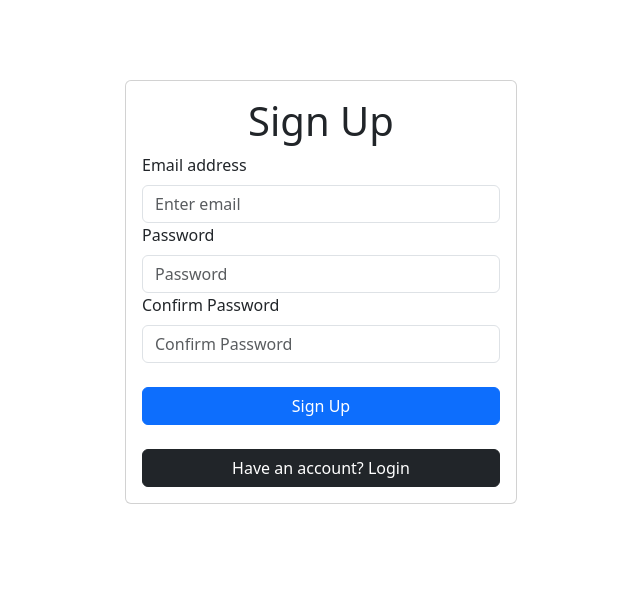
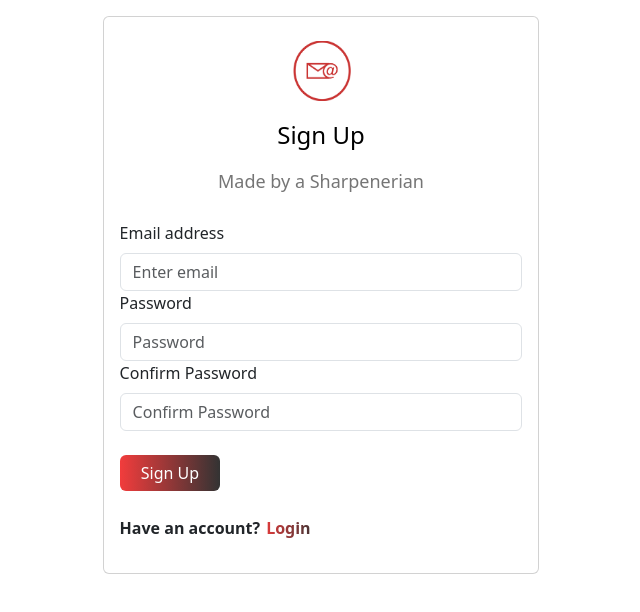
Before and after one commit to AnsariAhmedFrontEnd/mail-box, a React (Create React App) app: page / in a window 1280 px wide. Shown: the top 612 px of the page, without its empty margins (319-959 px from the left). Built offline with nearby package versions, Linux system fonts and the light colour scheme.

Commit message:
Redesing Login Page

```diff
--- a/package.json
+++ b/package.json
@@ -9,11 +9,14 @@
     "@types/react-bootstrap": "^0.32.33",
     "axios": "^1.5.1",
     "bootstrap": "^5.3.2",
+    "firebase": "^10.4.0",
     "react": "^18.2.0",
     "react-bootstrap": "^2.9.0",
     "react-dom": "^18.2.0",
+    "react-draft-wysiwyg": "^1.15.0",
     "react-router-dom": "^6.16.0",
     "react-scripts": "5.0.1",
+    "react-tagsinput": "^3.20.3",
     "web-vitals": "^2.1.4"
   },
   "scripts": {
--- /dev/null
+++ b/src/Pages/Login.css
@@ -0,0 +1,40 @@
+.login {
+    background: linear-gradient(90deg, rgb(242,60,60), rgb(51,51,51));
+    border:rgb(51,51,51) !important;
+    border-radius: 20px;
+}
+
+.text {
+    font-weight: bold;
+}
+
+
+.link-like-btn {
+   color: black;
+   background-color: white;
+   border: none;
+   font-weight: bold;
+   background-clip: text;
+   color: transparent;
+   background-image: linear-gradient(90deg, rgb(242,60,60), rgb(51,51,51));
+  }
+
+  .logo {
+    width: 60px;
+    height: 60px;
+  }
+
+  .tagline {
+    color: rgba(58,58,58,.7);
+    font-size: 18px;
+    font-weight: 500;
+    padding: 10px 0;
+  }
+
+  .login-title {
+    color: #000;
+    font-size: 24px;
+    font-style: normal;
+    font-weight: 500;
+    margin-bottom: 5px;
+  }
--- a/src/Pages/Login.js
+++ b/src/Pages/Login.js
@@ -1,7 +1,13 @@
 import React, { useState } from "react";
-import axios from "axios";
-import {useNavigate} from 'react-router-dom'
+import { useNavigate } from "react-router-dom";
 import { Card, Form, Button } from "react-bootstrap";
+import "./Login.css";
+import { auth } from "../config/firebase";
+import logo from '../assests/sharp-mail-low-resolution-logo-color-on-transparent-background - Copy.png';
+import {
+  createUserWithEmailAndPassword,
+  signInWithEmailAndPassword,
+} from "firebase/auth";
 
 const Login = () => {
   const [isLogin, setIsLogin] = useState(false);
@@ -28,25 +34,13 @@ const Login = () => {
   };
 
   const handleSignup = async () => {
-    //Sigup Logic
-
     if (!isLogin) {
-      const authUrl =
-        "https://identitytoolkit.googleapis.com/v1/accounts:signUp?key=AIzaSyAsIfm2Cj65I3bpkMyPcBl0UPLsYBgBeF0";
-
-      const autData = {
-        email: email,
-        password: password,
-        returnSecureToken: true,
-      };
-
       if (password === confirmPassword) {
         try {
-          const response = await axios.post(authUrl, autData);
-          if(response.status === 200) {
-            alert("Sign Up Successful, Please Login");
-            setIsLogin(!isLogin);
-          }
+          await createUserWithEmailAndPassword(auth, email, password);
+
+          alert("Sign Up Successful, Please Login");
+          setIsLogin(!isLogin);
         } catch (error) {
           console.log(error);
         }
@@ -55,23 +49,11 @@ const Login = () => {
       }
     }
 
-    //Login Login
-    if (Login) {
-      const authUrl =
-        "https://identitytoolkit.googleapis.com/v1/accounts:signInWithPassword?key=AIzaSyAsIfm2Cj65I3bpkMyPcBl0UPLsYBgBeF0";
-
-      const autData = {
-        email: email,
-        password: password,
-        returnSecureToken: true,
-      };
-
+    if (isLogin) {
       try {
-        const response = await axios.post(authUrl, autData);
-        if(response.status === 200) {
-          navigate('/welcome');
-          console.log("logeed in");
-        }
+        await signInWithEmailAndPassword(auth, email, password);
+        navigate("/welcome");
+        console.log("Logged in");
       } catch (error) {
         console.log(error);
       }
@@ -81,11 +63,15 @@ const Login = () => {
   return (
     <div
       className="d-flex align-items-center justify-content-center"
-      style={{ margin: "5rem" }}
+      style={{ margin: "1rem" }}
     >
       <Card style={{ width: "35%" }}>
+        <div className="d-flex align-items-center justify-content-center mt-4">
+        <img src={logo} alt="logo" className="logo" />
+        </div>
         <Card.Body>
-          <h1 className="text-center">{isLogin ? "Login" : "Sign Up"}</h1>
+          <p className="text-center login-title">{isLogin ? "Login" : "Sign Up"}</p>
+          <p className="text-center tagline">Made by a Sharpenerian</p>
           <Form>
             <Form.Group controlId="formBasicEmail">
               <Form.Label>Email address</Form.Label>
@@ -120,23 +106,26 @@ const Login = () => {
             )}
 
             <Button
-              variant="primary"
               type="button"
               onClick={handleSignup}
-              className="w-100 mt-4"
+              className="w-25 mt-4 login"
             >
               {isLogin ? "Login" : "Sign Up"}
             </Button>
 
-            <Button
-              className="w-100 mt-4"
-              variant="dark"
-              onClick={togglePageHandler}
-            >
-              {isLogin
-                ? "Don't Have an Account ? Sign Up"
-                : "Have an account? Login"}
-            </Button>
+            <div className="w-100 mt-4">
+              <p className="text">
+                {" "}
+                {isLogin ? "Don't Have an Account ?" : "Have an account?"}{""}
+                <button
+                  type="button"
+                  className="link-like-btn"
+                  onClick={togglePageHandler}
+                >
+                  {isLogin ? "Sign Up" : "Login"}
+                </button>
+              </p>
+            </div>
           </Form>
         </Card.Body>
       </Card>
--- a/src/Pages/Welcome.js
+++ b/src/Pages/Welcome.js
@@ -1,10 +1,69 @@
-const Welcome = () => {
-    return (
-        <div>
-            Welcome to Mail Box
-        </div>
-    )
+import React, { useState } from "react";
+import TagsInput from "react-tagsinput";
+import "react-tagsinput/react-tagsinput.css";
+import { Editor } from "react-draft-wysiwyg";
+import "react-draft-wysiwyg/dist/react-draft-wysiwyg.css";
+import { Container, Form, Button } from "react-bootstrap";
+
+const editorStyle = {
+  border: "1px solid #ccc",
+  minHeight: "300px",
 };
 
+const Welcome = () => {
+  const [email, setEmail] = useState([]);
+  const [subject, setSubject] = useState("");
+
+  const handleEmailChange = (tags) => {
+    setEmail(tags);
+  };
+
+  const handleSubjectChange = (e) => {
+    setSubject(e.target.value);
+  };
+
+  const handleSendEmail = (e) => {
+    e.preventDefault();
+    // Handle sending email with the provided data (email, subject, editorState)
+    console.log("Sending email:", { email, subject });
+  };
+
+  return (
+    <Container className="w-75">
+      <Form onSubmit={handleSendEmail}>
+        <Form.Group controlId="email" className="mt-5">
+          <TagsInput
+            value={email}
+            onChange={handleEmailChange}
+            inputProps={{
+              placeholder: "Enter email",
+            }}
+          />
+        </Form.Group>
+        <Form.Group controlId="subject" className="mt-2">
+          <Form.Control
+            type="text"
+            placeholder="Enter subject"
+            value={subject}
+            onChange={handleSubjectChange}
+          />
+        </Form.Group>
+
+        <Form.Group controlId="editor" className="mt-2 h-50vh">
+          <div style={editorStyle}>
+            <Editor
+              toolbarClassName="toolbarClassName"
+              wrapperClassName="wrapperClassName"
+              editorClassName="editorClassName"
+            />
+          </div>
+        </Form.Group>
+        <Button variant="primary" type="submit" className="mt-2">
+          Send Email
+        </Button>
+      </Form>
+    </Container>
+  );
+};
 
 export default Welcome;
--- /dev/null
+++ b/src/config/firebase.js
@@ -0,0 +1,16 @@
+import { initializeApp } from "firebase/app";
+import {getAuth} from 'firebase/auth'
+
+const firebaseConfig = {
+  apiKey: "AIzaSyAsIfm2Cj65I3bpkMyPcBl0UPLsYBgBeF0",
+  authDomain: "mail-box-7480d.firebaseapp.com",
+  databaseURL: "https://mail-box-7480d-default-rtdb.firebaseio.com",
+  projectId: "mail-box-7480d",
+  storageBucket: "mail-box-7480d.appspot.com",
+  messagingSenderId: "288082956966",
+  appId: "1:288082956966:web:9bf8470d3b9b3165ae9a67"
+};
+
+
+const app = initializeApp(firebaseConfig);
+export const auth = getAuth(app);
```
Also changed, not shown: src/assests/sharp-mail-low-resolution-logo-color-on-transparent-background - Copy.png (added), 1 other file (tests, documents, lock files or other folders).
